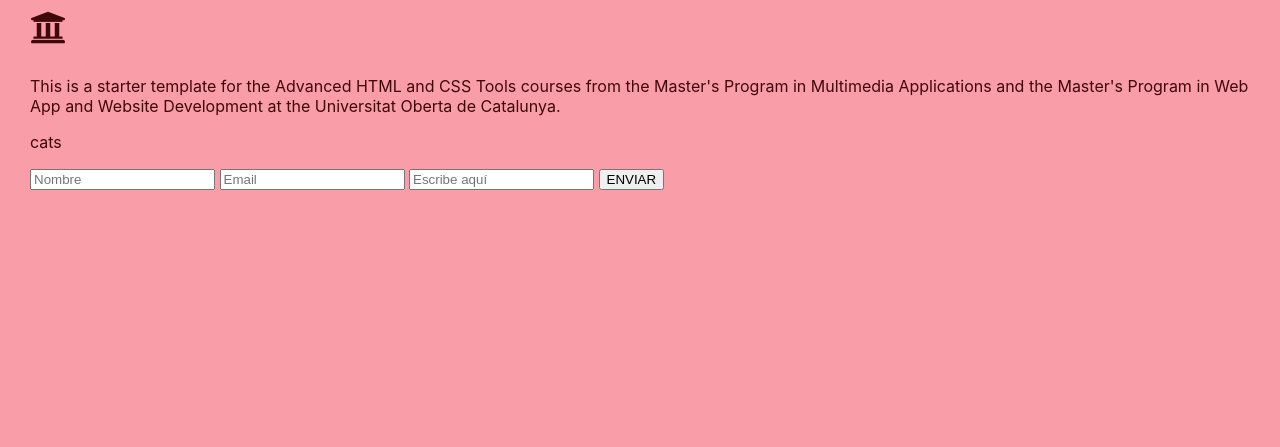
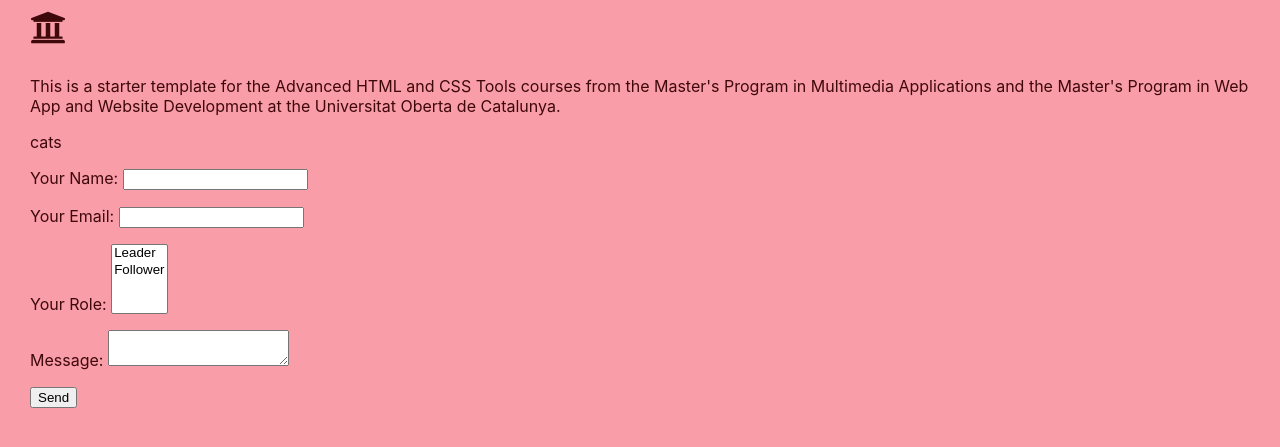
Before and after one commit to jmmartinsab/modulo1, a website built with Parcel: page src/index.html in a window 1280 px wide. Shown: the part 129-576 px from the top of the page. Built offline with nearby package versions, Linux system fonts and the light colour scheme.

Commit message:
prueba3
a ver la integración netlify

```diff
--- a/src/index.html
+++ b/src/index.html
@@ -17,13 +17,26 @@
       Catalunya.
     </p>
       <p class:"uoc-tittle">cats</p>
-      <form action="mailto:jmmartindesign9s@gmail.com" method="post" enctype="text/plain">
-          <input type="text" id="name" pattern="[a-zA-ZàáâäãåąčćęèéêëėįìíîïłńòóôöõøùúûüųūÿýżźñçčšžÀÁÂÄÃÅĄĆČĖĘÈÉÊËÌÍÎÏĮŁŃÒÓÔÖÕØÙÚÛÜŲŪŸÝŻŹÑßÇŒÆČŠŽ∂ð ,.'-]{2,64}" title="Solo caracteres alfabéticos. minimo de 2 caracteres y un maximo de 64" placeholder="Nombre" required>
-          <input type="text" id="email" name="email" pattern="[a-z0-9._%+-]+@[a-z0-9.-]+\.[a-z]{2,}$" title="Debe encajar con el formato email@email.com" placeholder="Email" required>
-          <input class="form-control" type="text" name="body" placeholder="Escribe aquí">
-
-          <input class="btn submit" type="submit" value="ENVIAR">
-      </form>
+      <form name="contact" method="POST" data-netlify="true">
+  <p>
+    <label>Your Name: <input type="text" name="name" /></label>
+  </p>
+  <p>
+    <label>Your Email: <input type="email" name="email" /></label>
+  </p>
+  <p>
+    <label>Your Role: <select name="role[]" multiple>
+      <option value="leader">Leader</option>
+      <option value="follower">Follower</option>
+    </select></label>
+  </p>
+  <p>
+    <label>Message: <textarea name="message"></textarea></label>
+  </p>
+  <p>
+    <button type="submit">Send</button>
+  </p>
+</form>
 
     <script src="./assets/scripts/main.js"></script><!-- do not remove this line! -->
   </body>
```
